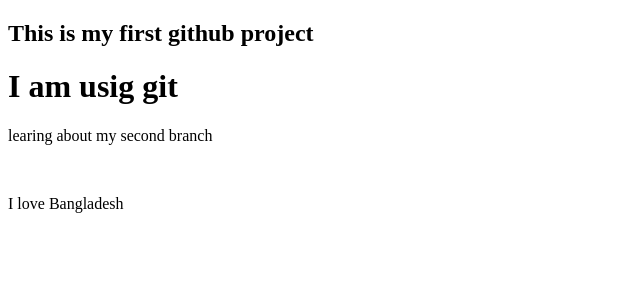
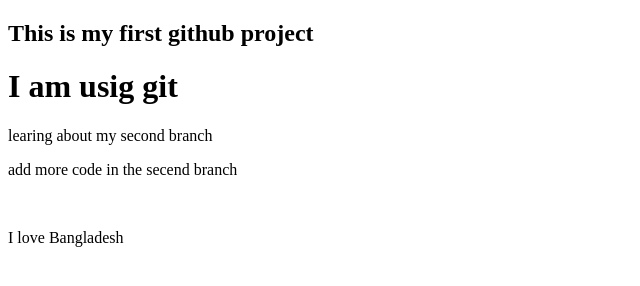
Before and after one commit to Hasnain-Iftada/my-first-website, a plain HTML site: page index.html in a window 1280 px wide. Shown: the whole page, without its empty margins (0-640 px from the left). Drawn offline with Linux system fonts and the light colour scheme.

Commit message:
add more code

```diff
--- a/index.html
+++ b/index.html
@@ -9,6 +9,7 @@
     <h2>This is my first github project</h2>
     <h1>I am usig git </h1>
     <p>learing about my second branch</p>
+    <p>add more code in the secend branch</p>
     <img src="flag.jpg" alt="">
     <p>I love Bangladesh</p>
 </body>
```
